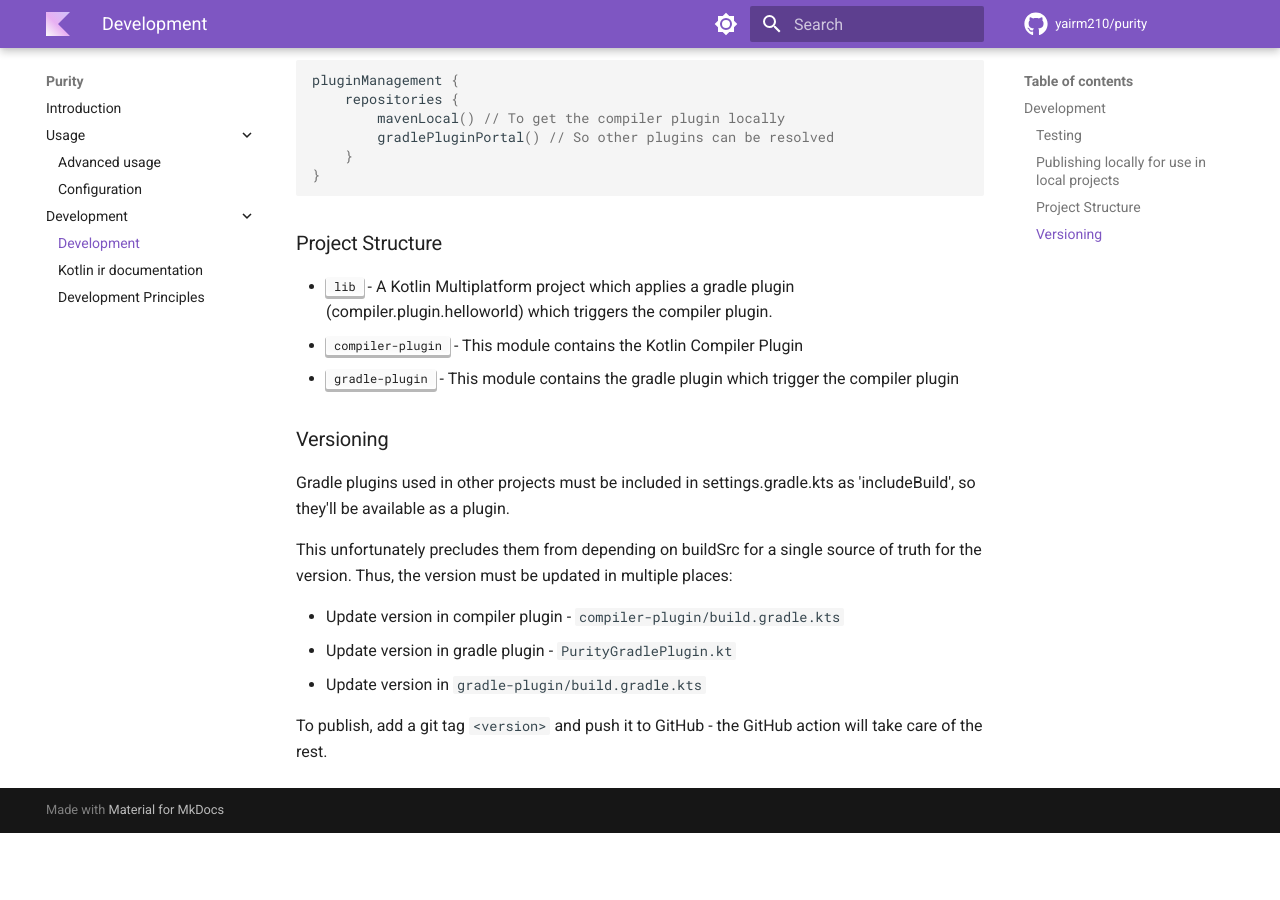
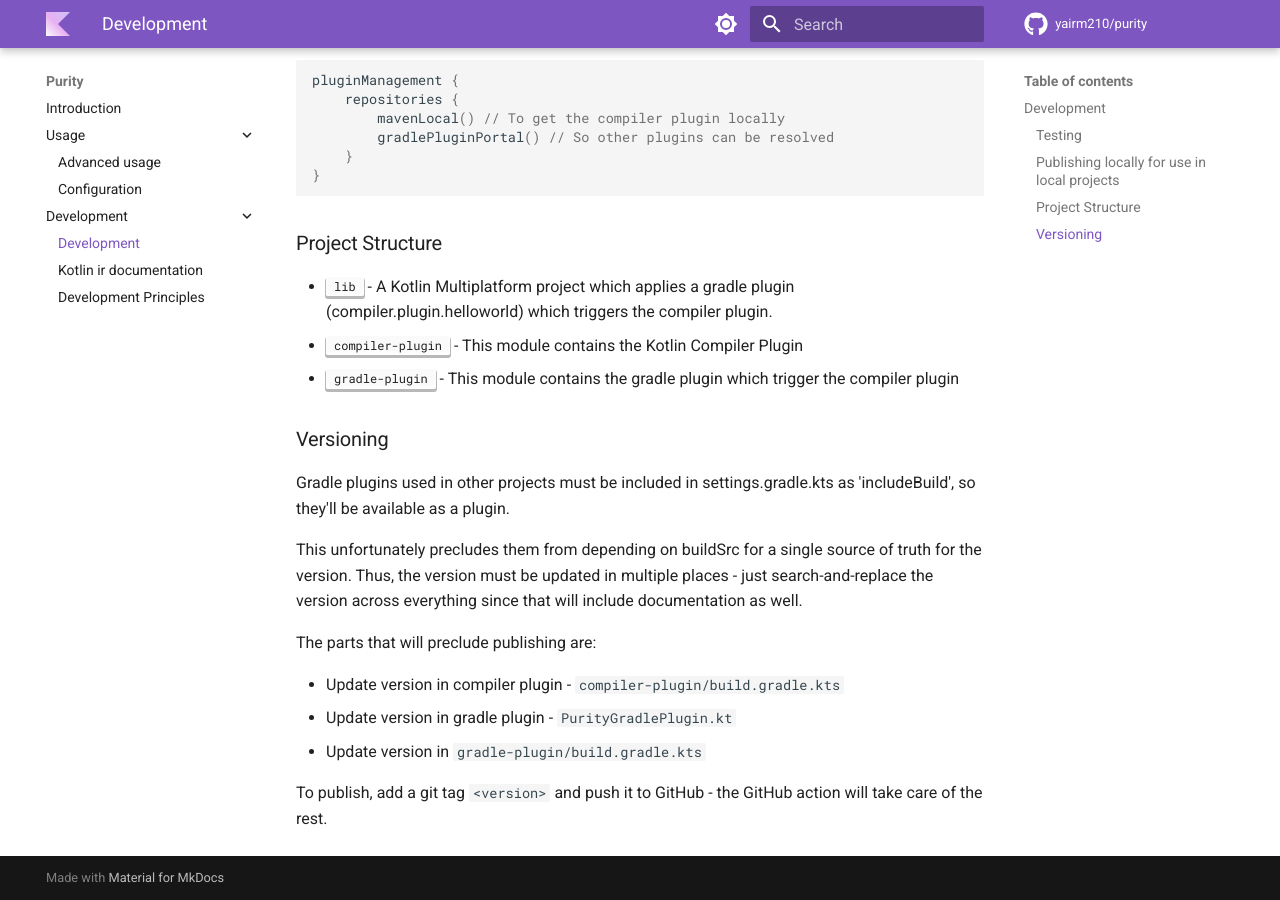
Before and after one commit to yairm210/Purity, an MkDocs documentation site: the page built from docs/development/development.md, in a window 1280 px wide and 900 px high, scrolled down 1066 px. Built offline with MkDocs 1.6.1 and Material for MkDocs 9.7.7, drawn with Linux system fonts in a browser that asks for light colours; comment, search, counter and statistics services are not loaded; before the commit the page ends 1899 px from its top, so only the background shows below that.

```diff
--- a/docs/development/development.md
+++ b/docs/development/development.md
@@ -57,7 +57,9 @@
 Gradle plugins used in other projects must be included in settings.gradle.kts as 'includeBuild', so they'll be available as a plugin.
 
 This unfortunately precludes them from depending on buildSrc for a single source of truth for the version.
-Thus, the version must be updated in multiple places:
+Thus, the version must be updated in multiple places - just search-and-replace the version across everything since that will include documentation as well.
+
+The parts that will preclude publishing are:
 
 - Update version in compiler plugin - `compiler-plugin/build.gradle.kts`
 - Update version in gradle plugin - `PurityGradlePlugin.kt`
```
Also changed, not shown: Readme.md (+2 -2 lines), docs/index.md (+2 -2 lines), 4 other files.
